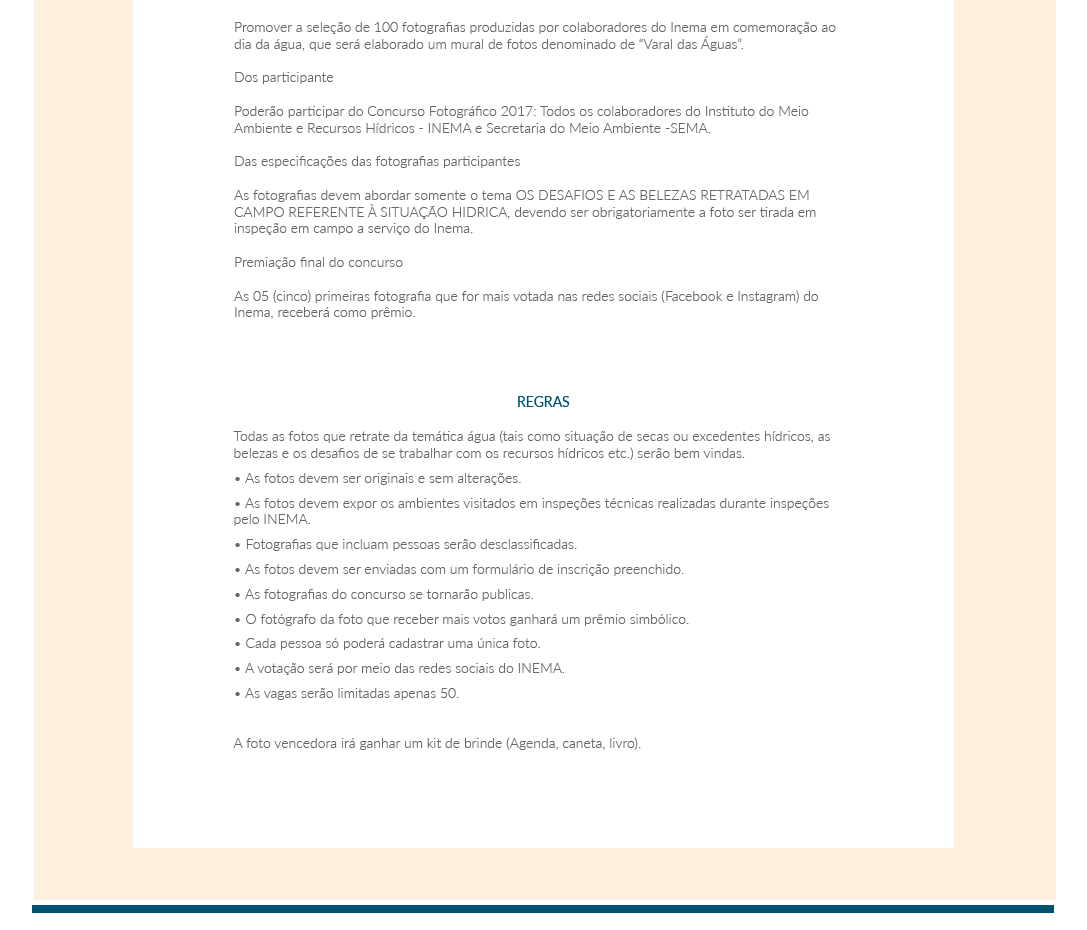
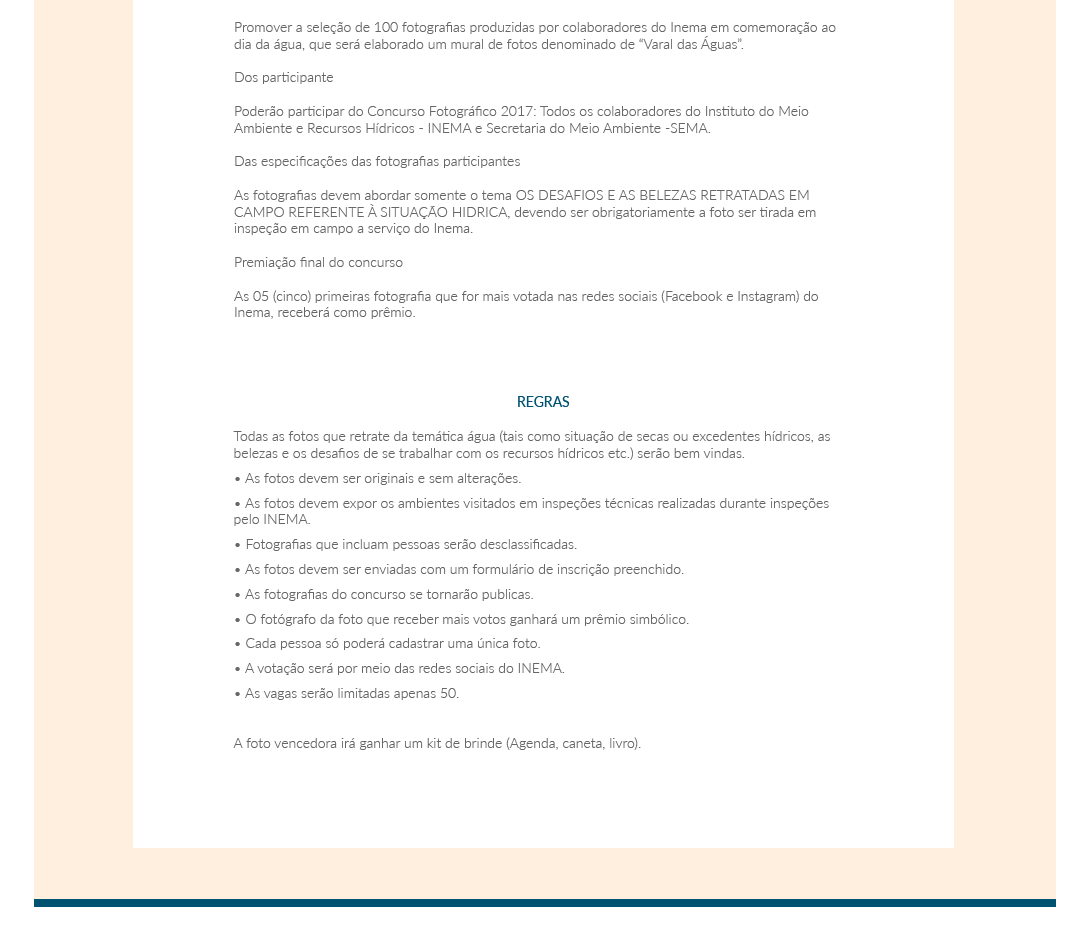
Before and after one commit to tarcisioaraujo/spa-varal-das-aguas, a Vue app: page / in a window 1280 px wide. Shown: the part 1027-1957 px from the top of the page, without its empty margins (96-1183 px from the left). Built offline with nearby package versions, Linux system fonts and the light colour scheme.

Commit message:
Ajusta posicionamento da imagem separadora do rodapé

```diff
--- a/static/css/styles.css
+++ b/static/css/styles.css
@@ -87,8 +87,8 @@
 
  #retangulorodap
 {
-	 left: -3px;
-	 top: 1922px;
+	 left: -1px;
+	 top: 1916px;
 	 position: absolute;
 	 width: 1024px;
 	 height: 11px;
```
